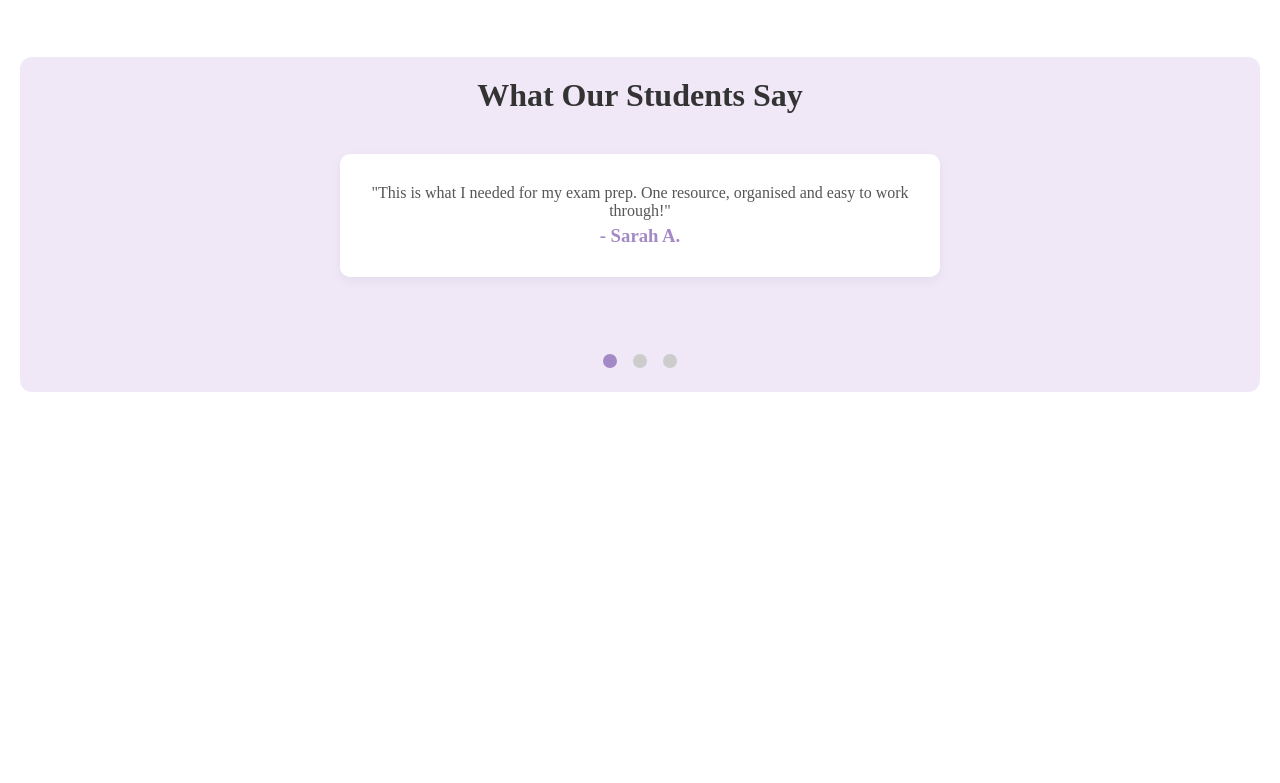
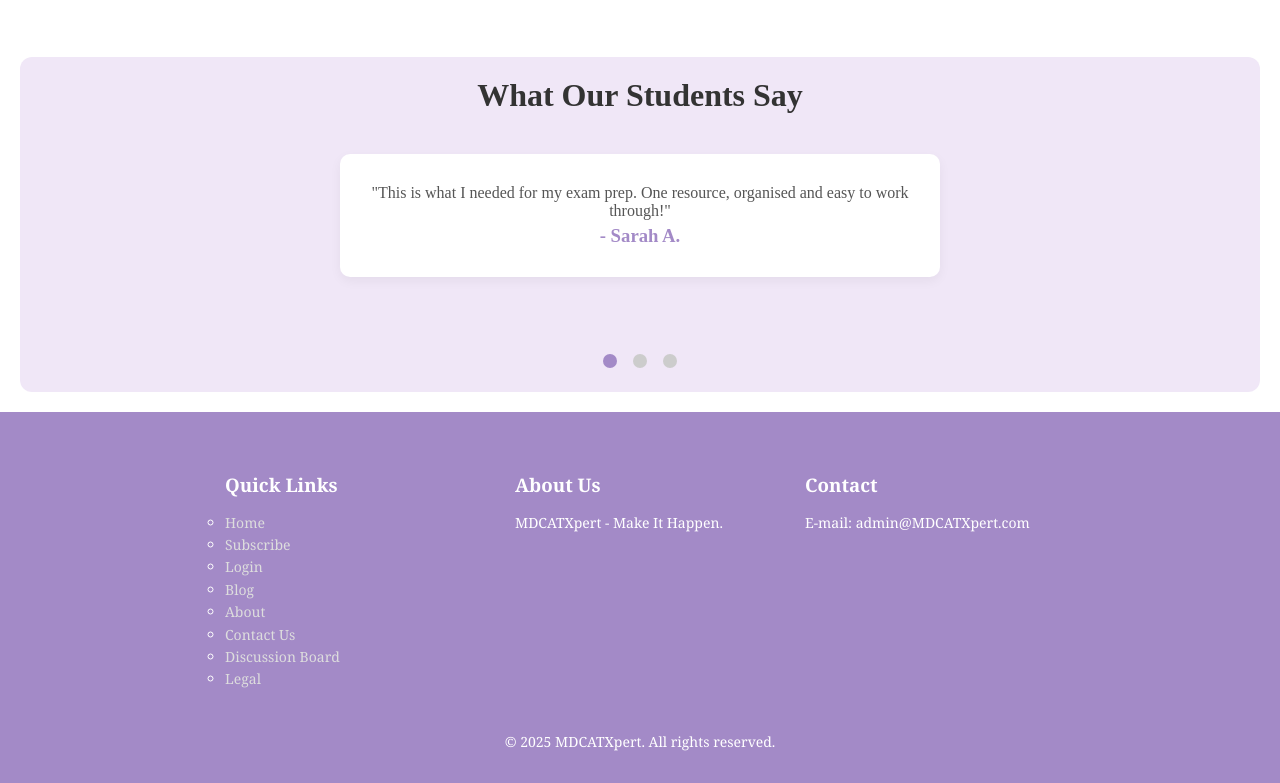
Before and after one commit to nmr1981/project2025, a plain HTML site: page ProjectX/index.html in a window 1280 px wide. Shown: the part 3002-3785 px from the top of the page. Before the commit the page ends 3414 px from the top, so only its background shows below. Drawn offline with Linux system fonts and the light colour scheme.

Commit message:
Review and footer

```diff
--- a/ProjectX/index.html
+++ b/ProjectX/index.html
@@ -182,7 +182,38 @@
         </div>
 
     </section>
+    <footer class="footer">
+        <div class="footer-grid">
 
+
+            <div class="foot-col">
+                <h3>Quick Links</h3>
+                <ul>
+                    <li><a href="#">Home</a></li>
+                    <li><a href="#">Subscribe</a></li>
+                    <li><a href="#">Login</a></li>
+                    <li><a href="#">Blog</a></li>
+                    <li><a href="#">About</a></li>
+                    <li><a href="#">Contact Us</a></li>
+                    <li><a href="#">Discussion Board</a></li>
+                    <li><a href="#">Legal</a></li>
+                </ul>
+            </div>
+            <div class="footer-col">
+                            <h3>About Us</h3>
+                            <p>MDCATXpert - Make It Happen.</p>
+                        </div>
+            <div class="footer-col">
+                <h3>Contact</h3>
+                <p>E-mail: admin@MDCATXpert.com</p>
+
+            </div>
+
+        </div>
+        <div class="footer-bottom">
+            <p>&copy; 2025 MDCATXpert. All rights reserved.</p>
+        </div>
+    </footer>
 
 </body>
 
--- a/ProjectX/style.css
+++ b/ProjectX/style.css
@@ -392,3 +392,54 @@ input[type="radio"] {
 #slide3:checked ~ .dots label[for="slide3"] {
   background-color: rgb(163, 138, 199);
 }
+
+
+.footer {
+    display: flex;
+    flex-direction: column;
+    font-family: Georgia, 'Times New Roman', Times, serif;
+    background-color: rgb(163, 138, 199);
+    color: white;
+    padding: 60px 40px 30px;
+}
+
+.footer-grid {
+    display: grid;
+    grid-template-columns: repeat(auto-fit, minmax(250px, 1fr));
+    gap: 40px;
+    max-width: 1100px;
+    margin: 0 auto;
+}
+
+.footer h3 {
+    margin-bottom: 15px;
+}
+
+.footer p,
+.footer li {
+    font-size: 14px;
+    line-height: 1.6;
+
+}
+
+.footer a{
+    color: #ddd;
+    text-decoration: none;
+}
+
+.footer a:hover {
+    color: #fff;
+    text-decoration: underline;
+}
+
+.footer ul{
+    list-style: circle;
+    padding:0;
+}
+
+.footer-bottom {
+    text-align: center;
+    margin-top: 40px;
+    font-size: 13px;
+    color: white;
+}
```
